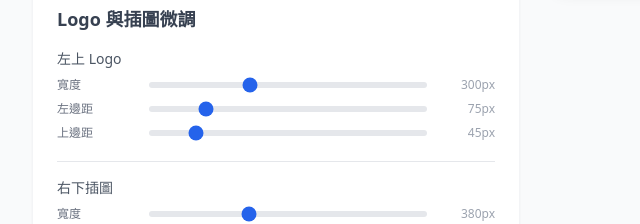
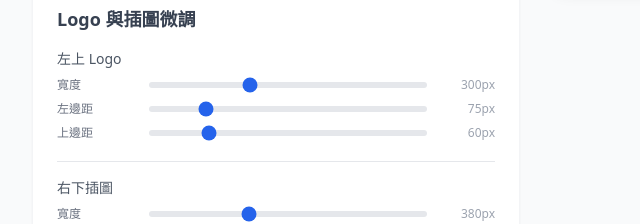
Before and after one commit to GuavaRose/-poster-generator, a React (Create React App) app: page / in a window 1280 px wide. Shown: the part 920-1144 px from the top of the page, without its empty margins (0-640 px from the left). Built offline with nearby package versions, Linux system fonts and the light colour scheme; a web font is replaced by a local one.

Commit message:
Update App.tsx

```diff
--- a/src/App.tsx
+++ b/src/App.tsx
@@ -149,7 +149,7 @@ const App = () => {
 
   const [infoGap, setInfoGap] = useState(16);
 
-  const [logo, setLogo] = useState({ width: 300, x: 75, y: 45 });
+  const [logo, setLogo] = useState({ width: 300, x: 75, y: 60 });
   const [ill, setIll] = useState({
     width: 380,
     right: 0,
```
